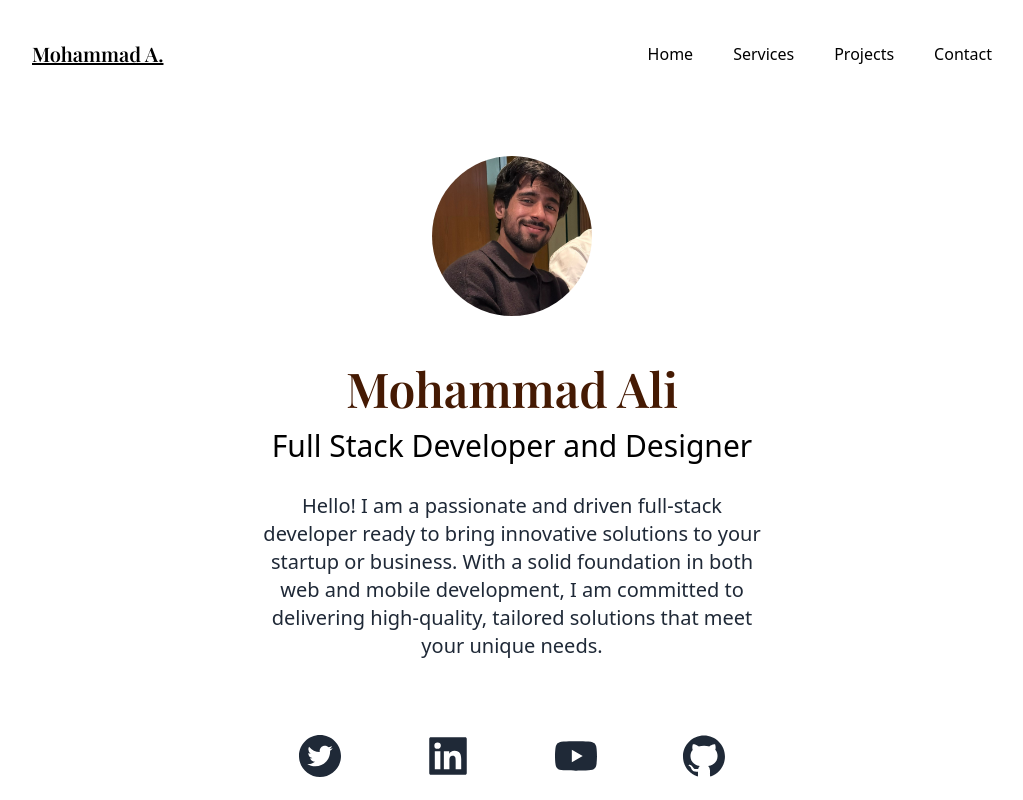
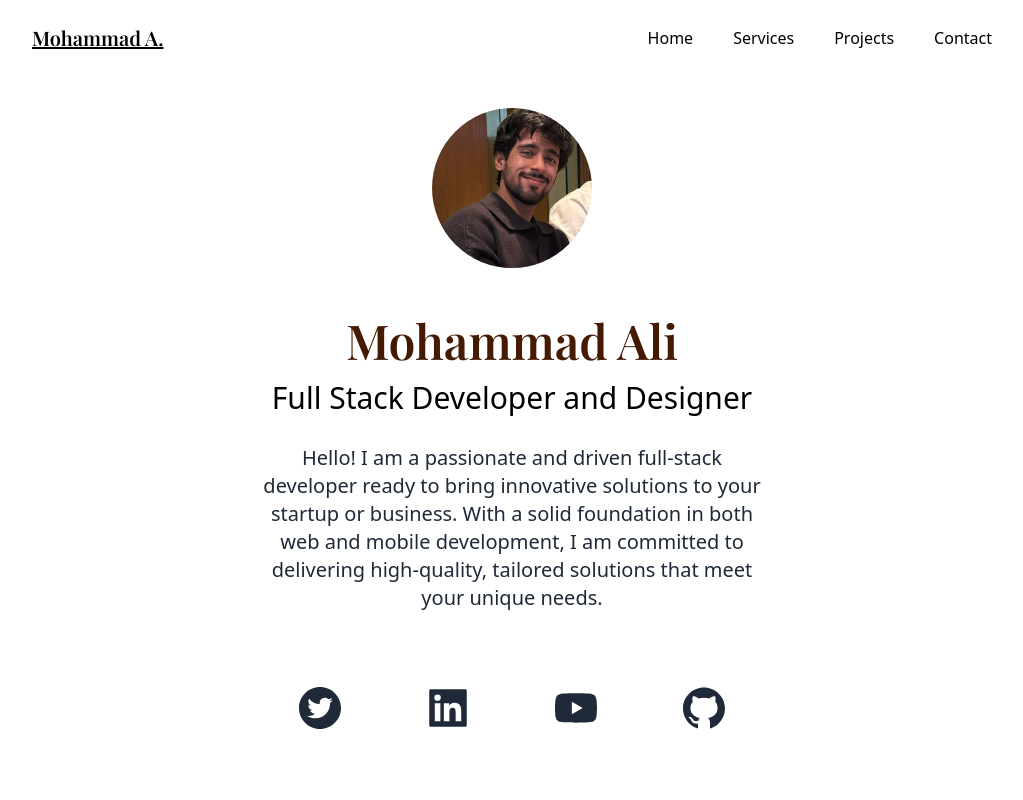
Before and after one commit to theali29/portfolio, a Next.js app: page / in a window 1280 px wide. Shown: the top 800 px of the page, without its empty margins (128-1151 px from the left). Built offline with nearby package versions, Linux system fonts and the light colour scheme.

Commit message:
Changes made

```diff
--- a/app/page.js
+++ b/app/page.js
@@ -37,34 +37,40 @@ export default function Home() {
     <div>
       <main className='bg-white px-10 md:px-20 lg:px-40 dark:bg-gray-900 '>
         <section id='home' className=' min-h-screen'>
-          <nav className='py-10 mb-12 flex justify-between'>
-            <h1 className='text-xl playfair_display underline'>Mohammad A. </h1>
-            <ul className='flex items-center gap-5 md:gap-10 '>
-              {/* <li>
-                <DarkModeToggle onToggle={handleDarkModeToggle} />
-              </li> */}
-              <li className=''>
-                {/* <a
-                  className='card big-gradient-to-r bg-cyan-500 to-teal-500 text-white px-4 py-2 rounded-md ml-8'
-                  href='/Mohammad Ali - ASE.pdf'
-                  download='Mohammad Ali - ASE.pdf'
+          <nav className='py-6 mb-8 flex justify-between items-center'>
+            <h1 className='text-xs sm:text-base lg:text-xl playfair_display underline'>
+              Mohammad A.
+            </h1>
+            <ul className='flex items-center gap-2 sm:gap-4 md:gap-6 lg:gap-10'>
+              <li>
+                <a href='/#home' className='hover:text-amber-950 transition'>
+                  Home
+                </a>
+              </li>
+              <li>
+                <a
+                  href='/#services'
+                  className='hover:text-amber-950 transition'
                 >
-                  Resume
-                </a> */}
-                <a href='/#home'>Home</a>
+                  Services
+                </a>
               </li>
-              <li className=''>
-                <a href='/#services'>Services</a>
+              <li>
+                <a
+                  href='/#projects'
+                  className='hover:text-amber-950 transition'
+                >
+                  Projects
+                </a>
               </li>
-
-              <li className=''>
-                <a href='/#projects'>Projects</a>
-              </li>
-              <li className=''>
-                <a href='/#contact'>Contact</a>
+              <li>
+                <a href='/#contact' className='hover:text-amber-950 transition'>
+                  Contact
+                </a>
               </li>
             </ul>
           </nav>
+
           <div className='relative mx-auto w-40 h-40 overflow-hidden rounded-full bg-gradient-to-b'>
             <Image
               src={deved}
@@ -125,8 +131,8 @@ export default function Home() {
             {/* <p className='text-md py-2 leading-8 text-gray-800'>
               Since the begining of my journey as a freelance developer, I've
               done remote work for
-              <span className='text-teal-500'> agencies </span>
-              consulted for <span className='text-teal-500'> startups </span>
+              <span className='text-amber-950'> agencies </span>
+              consulted for <span className='text-amber-950'> startups </span>
               andcolaborated with talented people to create for both business
               and consumer use.
             </p>
```
